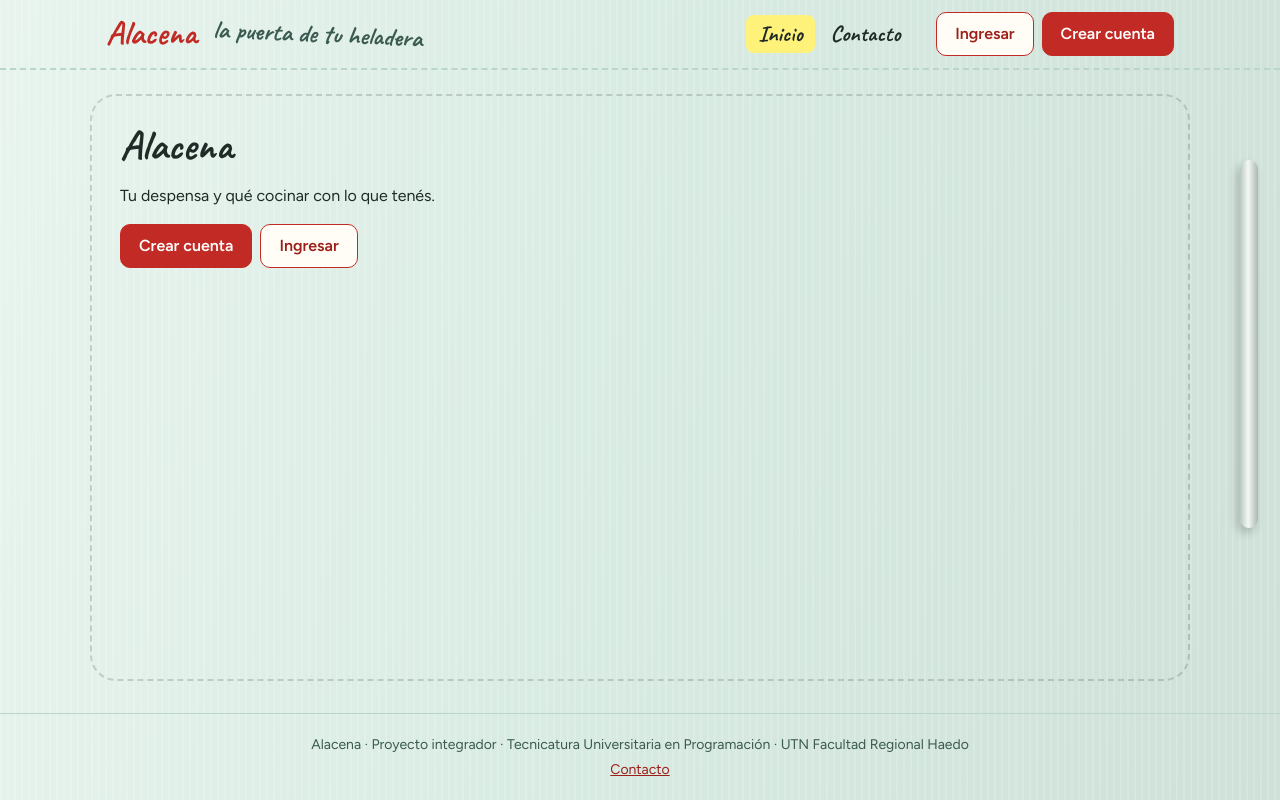
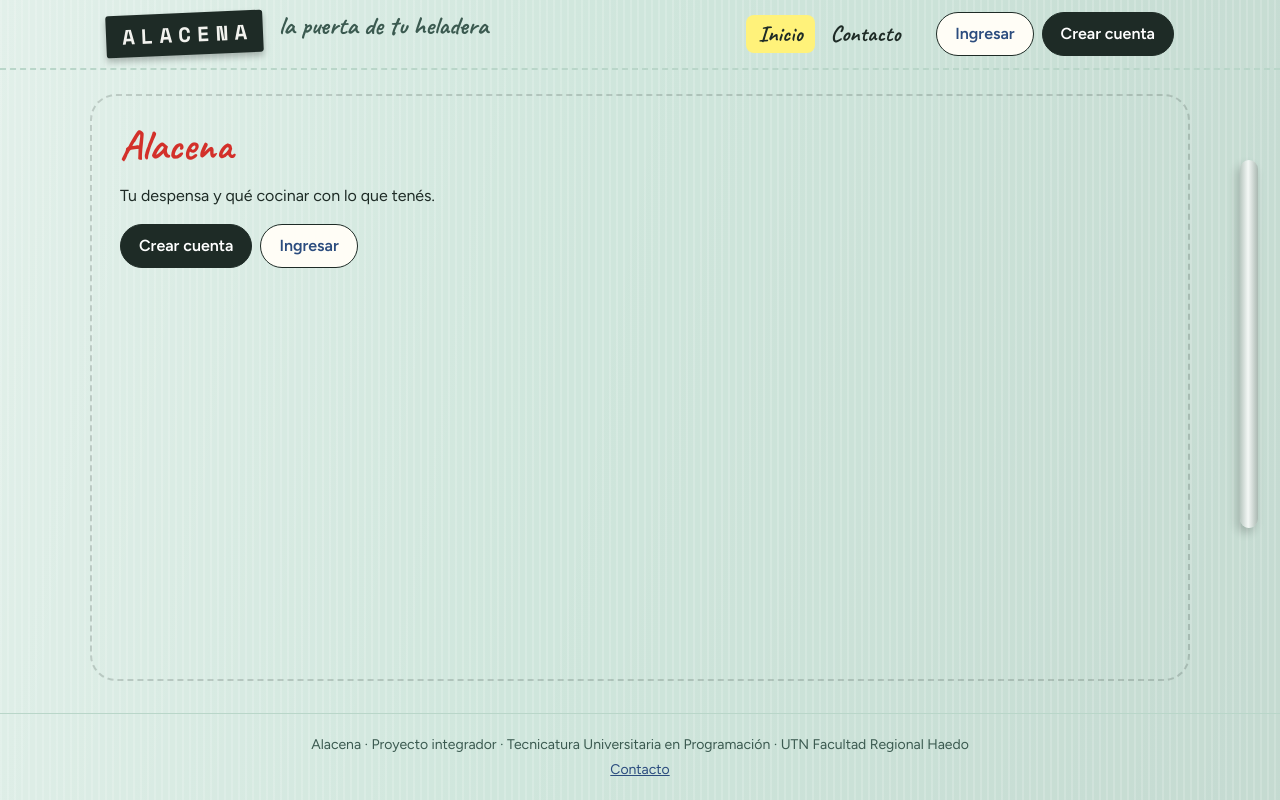
Before and after one commit to alacena-utn/alacena, a PHP site: page / in a window 1280 px wide. Run offline with PHP 8.4, Linux system fonts and the light colour scheme; some libraries are stand-ins or nearby versions.

Commit message:
style: paleta exacta, logo etiqueta y botones del modelo Heladera

```diff
--- a/public/css/estilos.css
+++ b/public/css/estilos.css
@@ -4,21 +4,15 @@
    Regla: los colores y medidas se usan siempre a través de las variables.
    ===================================================================== */
 :root {
-  --color-fondo: #d9ece3;
-  /* verde agua de la puerta de la heladera */
+  --color-fondo: #cfe6dc;
   --color-superficie: #fffdf6;
-  /* papel de las notitas */
   --color-texto: #1e2b26;
-  /* tinta casi negra */
   --color-suave: #3b5a50;
-  /* textos secundarios */
-  --color-marca: #c22b25;
-  /* rojo de los imanes (botones) */
-  --color-marca-oscuro: #9e1f19;
-  /* rojo oscuro: enlaces y hover */
+  --color-marca: #1e2b26;
+  --color-marca-oscuro: #2b4c7e;
+  --color-acento: #d3302a;
   --color-borde: #b9d6c9;
   --color-borde-campo: #6a8a7e;
-  /* borde de inputs: contraste 3,7:1 */
   --color-exito: #1b6e3a;
   --color-exito-fondo: #e6f4ea;
   --color-error: #a61b1b;
@@ -27,11 +21,11 @@
   --color-alerta: #8a5a00;
   --color-alerta-fondo: #fff4d6;
   --color-postit: #fff27a;
-  /* amarillo de la notita "Para comprar" */
   --radio: 12px;
   --sombra: 0 2px 6px rgb(30 43 38 / 12%);
   --fuente: "Figtree", system-ui, -apple-system, "Segoe UI", Roboto, sans-serif;
   --fuente-mano: "Caveat", cursive;
+  --fuente-etiqueta: "Space Mono", monospace;
   --ancho: 1100px;
 }
 
@@ -87,12 +81,17 @@
 }
 
 .marca {
-  font-family: var(--fuente-mano);
-  font-weight: 700;
-  font-size: 2.1rem;
-  line-height: 1;
-  color: var(--color-marca);
+  display: inline-block;
+  padding: 6px 10px 5px 16px;
+  border-radius: 3px;
+  background: var(--color-texto);
+  color: #f2f2ee;
   text-decoration: none;
+  font: 700 1.3rem var(--fuente-etiqueta);
+  letter-spacing: 6px;
+  text-transform: uppercase;
+  transform: rotate(-2.5deg);
+  box-shadow: 0 4px 6px rgb(0 0 0 / 25%);
 }
 
 .barra__boton {
@@ -270,7 +269,7 @@
   gap: 6px;
   min-height: 44px;
   padding: 0 18px;
-  border-radius: 10px;
+  border-radius: 99px;
   border: 1px solid var(--color-marca);
   background: var(--color-marca);
   color: #fff;
--- a/src/Vistas/encabezado.php
+++ b/src/Vistas/encabezado.php
@@ -42,7 +42,7 @@
     <meta name="description" content="Alacena: tu despensa y qué cocinar con lo que tenés">
     <link rel="preconnect" href="https://fonts.googleapis.com">
     <link rel="preconnect" href="https://fonts.gstatic.com" crossorigin>
-    <link rel="stylesheet" href="https://fonts.googleapis.com/css2?family=Caveat:wght@700&family=Figtree:wght@400;600;700;800&display=swap">
+    <link rel="stylesheet" href="https://fonts.googleapis.com/css2?family=Caveat:wght@700&family=Figtree:wght@400;600;700;800&family=Space+Mono:wght@700&display=swap">
     <link rel="stylesheet" href="<?= e(url('css/estilos.css')) ?>">
     <script src="<?= e(url('js/sitio.js')) ?>" defer></script>
 </head>
```
